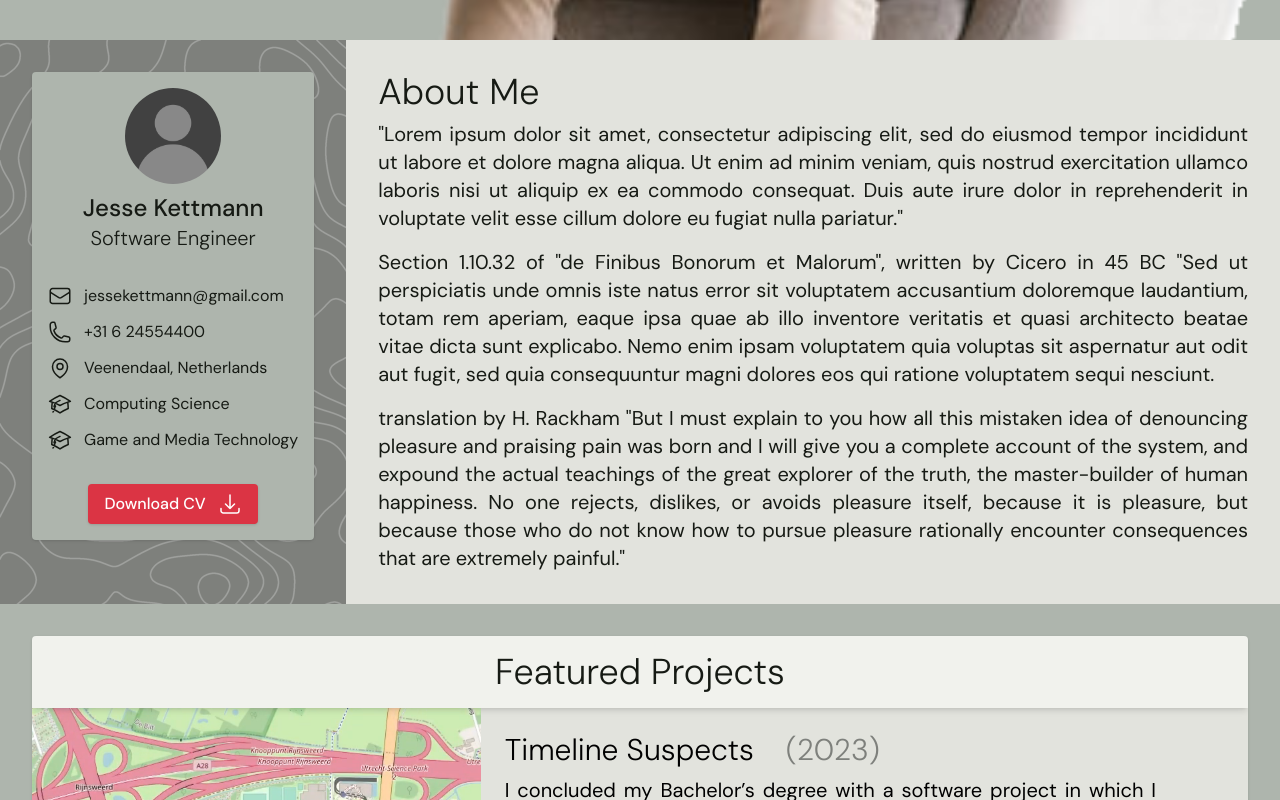
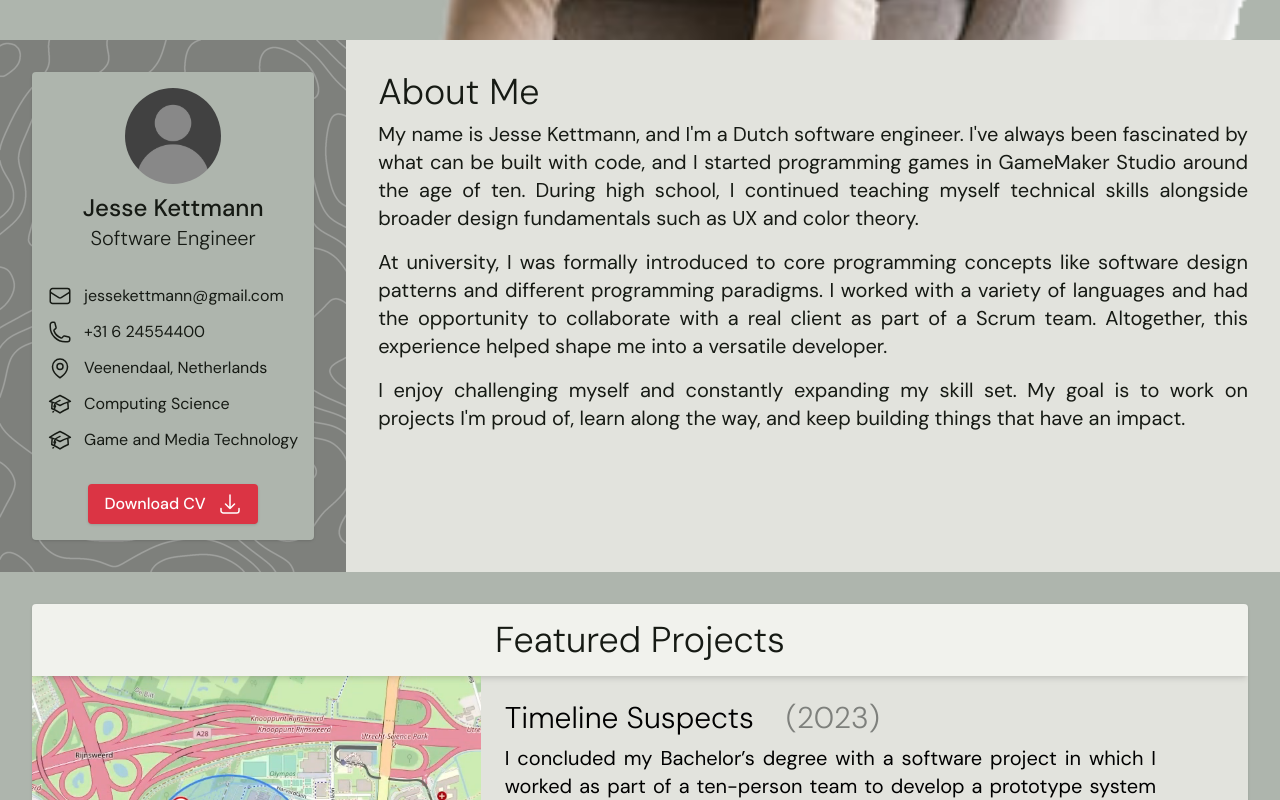
Before and after one commit to JesseKettmann/jessekettmann.github.io, a React (Vite) app: page / in a window 1280 px wide. Shown: the part 760-1560 px from the top of the page. Built offline with nearby package versions, Linux system fonts and the light colour scheme; a web font is replaced by a local one.

Commit message:
Added about me text

```diff
--- a/src/Components/AboutMe.tsx
+++ b/src/Components/AboutMe.tsx
@@ -16,10 +16,7 @@ function AboutMe() {
           <img
             src={contoursImage}
             alt="Contour map"
-            className="
-                    absolute top-0 left-0 -translate-x-0
-                    min-w-[2560px] opacity-25 object-cover
-                  "
+            className="absolute top-0 left-0 min-w-640 opacity-25 object-cover"
           />
         </div>
         <div className="bg-bright-400" />
@@ -59,7 +56,10 @@ function AboutMe() {
                 Game and Media Technology
               </li>
             </ul>
-            <button className="bg-accent hover:bg-accent-highlight cursor-pointer text-white font-medium py-2 px-4 flex items-center mt-8 gap-3 rounded shadow transition duration-200">
+            <button
+              className="bg-accent hover:bg-accent-highlight cursor-pointer text-white font-medium
+            py-2 px-4 flex items-center mt-8 gap-3 rounded shadow transition duration-200"
+            >
               Download CV
               <ArrowDownTrayIcon className="size-6" />
             </button>
@@ -72,32 +72,25 @@ function AboutMe() {
             <h2 className="text-4xl font-light mb-2">About Me</h2>
             <div className="space-y-4">
               <p className="text-xl text-justify">
-                "Lorem ipsum dolor sit amet, consectetur adipiscing elit, sed do
-                eiusmod tempor incididunt ut labore et dolore magna aliqua. Ut
-                enim ad minim veniam, quis nostrud exercitation ullamco laboris
-                nisi ut aliquip ex ea commodo consequat. Duis aute irure dolor
-                in reprehenderit in voluptate velit esse cillum dolore eu fugiat
-                nulla pariatur."
+                My name is Jesse Kettmann, and I'm a Dutch software engineer.
+                I've always been fascinated by what can be built with code, and
+                I started programming games in GameMaker Studio around the age
+                of ten. During high school, I continued teaching myself
+                technical skills alongside broader design fundamentals such as
+                UX and color theory.
               </p>
               <p className="text-xl text-justify">
-                Section 1.10.32 of "de Finibus Bonorum et Malorum", written by
-                Cicero in 45 BC "Sed ut perspiciatis unde omnis iste natus error
-                sit voluptatem accusantium doloremque laudantium, totam rem
-                aperiam, eaque ipsa quae ab illo inventore veritatis et quasi
-                architecto beatae vitae dicta sunt explicabo. Nemo enim ipsam
-                voluptatem quia voluptas sit aspernatur aut odit aut fugit, sed
-                quia consequuntur magni dolores eos qui ratione voluptatem sequi
-                nesciunt.
+                At university, I was formally introduced to core programming
+                concepts like software design patterns and different programming
+                paradigms. I worked with a variety of languages and had the
+                opportunity to collaborate with a real client as part of a Scrum
+                team. Altogether, this experience helped shape me into a
+                versatile developer.
               </p>
               <p className="text-xl text-justify">
-                translation by H. Rackham "But I must explain to you how all
-                this mistaken idea of denouncing pleasure and praising pain was
-                born and I will give you a complete account of the system, and
-                expound the actual teachings of the great explorer of the truth,
-                the master-builder of human happiness. No one rejects, dislikes,
-                or avoids pleasure itself, because it is pleasure, but because
-                those who do not know how to pursue pleasure rationally
-                encounter consequences that are extremely painful."
+                I enjoy challenging myself and constantly expanding my skill
+                set. My goal is to work on projects I'm proud of, learn along
+                the way, and keep building things that have an impact.
               </p>
             </div>
           </div>
--- a/src/Components/HeroSection.tsx
+++ b/src/Components/HeroSection.tsx
@@ -1,6 +1,6 @@
 function HeroSection() {
   return (
-    <div className="w-full h-[800px] overflow-hidden bg-background-mint">
+    <div className="w-full h-200 overflow-hidden bg-background-mint">
       <div className="relative mx-auto max-w-340 h-full flex items-center px-6">
         {/* Image */}
         <img
@@ -10,7 +10,7 @@ function HeroSection() {
           absolute
           right-6
           -bottom-100
-          w-[900px]
+          w-225
           h-auto
           max-w-none
           object-contain
--- a/src/Components/Projects.tsx
+++ b/src/Components/Projects.tsx
@@ -4,7 +4,7 @@ import ProjectPage from "./ProjectPage";
 
 function Projects() {
   return (
-    <div className="w-full h-[750px] overflow-hidden bg-background-mint">
+    <div className="w-full h-187.5 overflow-hidden bg-background-mint">
       <div className="relative mx-auto max-w-400 h-full items-center p-8">
         <div className="h-full w-full rounded shadow overflow-hidden bg-bright-500 flex flex-col">
           <div className="shadow-md z-10">
@@ -137,6 +137,50 @@ function Projects() {
               </SwiperSlide>
               <SwiperSlide>
                 <ProjectPage
+                  image="games.png"
+                  title="Various Games"
+                  year=""
+                  tags={["C#", "Unity", "Godot", "MonoGame"]}
+                >
+                  <div className="space-y-4">
+                    <p className="text-xl text-justify">
+                      Throughout my life I've made dozens of small games and
+                      prototypes. Through these experiences, I developed a
+                      foundation across a broad range of areas like network
+                      programming, memory management, and UI design.
+                    </p>
+                    <p className="text-xl text-justify">
+                      In more recent years, I focused on producing more complete
+                      projects through game jams and academic assignments. Such
+                      environments are especially effective for practicing rapid
+                      prototyping and prioritization, as tight deadlines require
+                      strong collaboration and a clear focus on the most
+                      impactful features.
+                    </p>
+                    <p className="text-xl text-justify">
+                      Notable projects include Shenlong, which won the 8th Bored
+                      Pixels Jam out of 133 entries, and Caribbean Climb, which
+                      placed 91st in the GMTK Game Jam 2024 among 7,539 entries.
+                      For both games, I was responsible for the art and the
+                      majority of the programming.
+                    </p>
+                    <p className="text-xl text-justify">
+                      These games are available on{" "}
+                      <a
+                        href="https://drepple.itch.io"
+                        className="text-accent hover:text-accent-highlight"
+                        target="_blank"
+                        rel="noopener noreferrer"
+                      >
+                        itch.io
+                      </a>
+                      .
+                    </p>
+                  </div>
+                </ProjectPage>
+              </SwiperSlide>
+              <SwiperSlide>
+                <ProjectPage
                   image="the-cycle.png"
                   title="The Cycle"
                   year="(2024)"
@@ -170,52 +214,6 @@ function Projects() {
                         rel="noopener noreferrer"
                       >
                         YouTube
-                      </a>
-                      .
-                    </p>
-                  </div>
-                </ProjectPage>
-              </SwiperSlide>
-
-              <SwiperSlide>
-                <ProjectPage
-                  image="games.png"
-                  title="Various Games"
-                  year=""
-                  tags={["C#", "Unity", "Godot", "MonoGame"]}
-                >
-                  <div className="space-y-4">
-                    <p className="text-xl text-justify">
-                      I have been programming from a young age and have made
-                      dozens of small games and prototypes. Through these
-                      experiences, I developed a foundation across a broad range
-                      of areas like network programming, memory management, and
-                      UI design.
-                    </p>
-                    <p className="text-xl text-justify">
-                      In more recent years, I focused on producing more complete
-                      projects through game jams and academic assignments. Such
-                      environments are especially effective for practicing rapid
-                      prototyping and prioritization, as tight deadlines require
-                      strong collaboration and a clear focus on the most
-                      impactful features.
-                    </p>
-                    <p className="text-xl text-justify">
-                      Notable projects include Shenlong, which won the 8th Bored
-                      Pixels Jam out of 133 entries, and Caribbean Climb, which
-                      placed 91st in the GMTK Game Jam 2024 among 7,539 entries.
-                      For both games, I was responsible for the art and the
-                      majority of the programming.
-                    </p>
-                    <p className="text-xl text-justify">
-                      These games are available on{" "}
-                      <a
-                        href="https://drepple.itch.io"
-                        className="text-accent hover:text-accent-highlight"
-                        target="_blank"
-                        rel="noopener noreferrer"
-                      >
-                        itch.io
                       </a>
                       .
                     </p>
```
